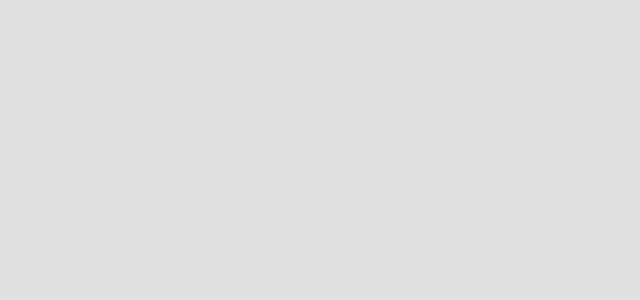
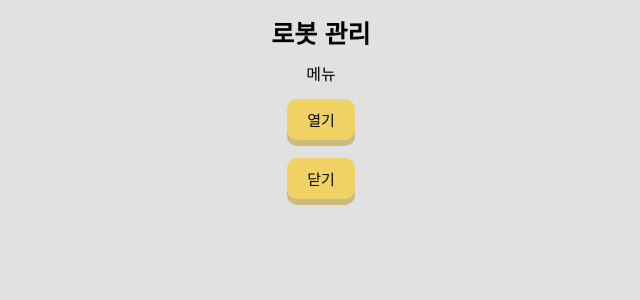
Before and after one commit to CrashLab-2022/ERIC-A-web-frontend-nuxtjs, a Nuxt app: page /admin/robot in a window 1280 px wide. Before the commit this address had no page. Shown: the top 300 px of the page, without its empty margins (319-959 px from the left). Built offline with nearby package versions, Linux system fonts and the light colour scheme; a web font is replaced by a local one.

Commit message:
feat: 관리자 로봇 관리 페이지 구현

```diff
--- /dev/null
+++ b/pages/admin/robot.vue
@@ -0,0 +1,75 @@
+<template>
+    <div class="robot">
+        <h3>로봇 관리</h3>
+    <div>
+      <div class="menu">
+        메뉴
+      </div>
+    <ul>
+      <li @click="open">
+        <button class="btn1">
+          열기
+        </button>
+      </li>
+      <li @click="close"><button class="btn1">닫기</button></li>
+    </ul>
+    </div>
+    </div>
+</template>
+
+<script>
+export default {
+    data() {
+        return {
+            deliveryHeader: ['😀', '접수번호', '접수일자', '이름', '품목', '현재 상태'],
+            deliveryList: []
+        }
+    },
+    methods: {
+      async open() {
+        this.$axios.get(`/control/opendoor`).then(function (res) {
+            console.log(res);
+            if (res.data) {
+                alert('뚜껑을 열게요!');
+            } else {
+                alert('뚜껑이 이미 열리고 있어요.');
+            }
+        }).catch(function (err) {
+            alert('오류가 발생했습니다.');
+            console.log(err);
+        });
+      },
+      async close() {
+        console.log('close');
+      }
+    }
+};
+</script>
+
+<style>
+
+.btn1 {
+  margin: 9px;
+  padding: 10px 20px;
+  font-size: 15px;
+  border-radius: 10px;
+  background-color: #F0D264;
+  box-shadow: 0 6px rgba(196, 172, 83, .7);
+  text-decoration: none;
+  border-width: 0px;
+}
+
+.btn1:hover {
+  box-shadow: 0 0;
+  margin-top: 15px;
+  background-color: #D6BB59;}
+
+.userbtn {
+    background-color: white;
+    border-width: 1px;
+    padding: 7px 12px;
+    margin: 4px;
+}
+
+
+</style>
```
